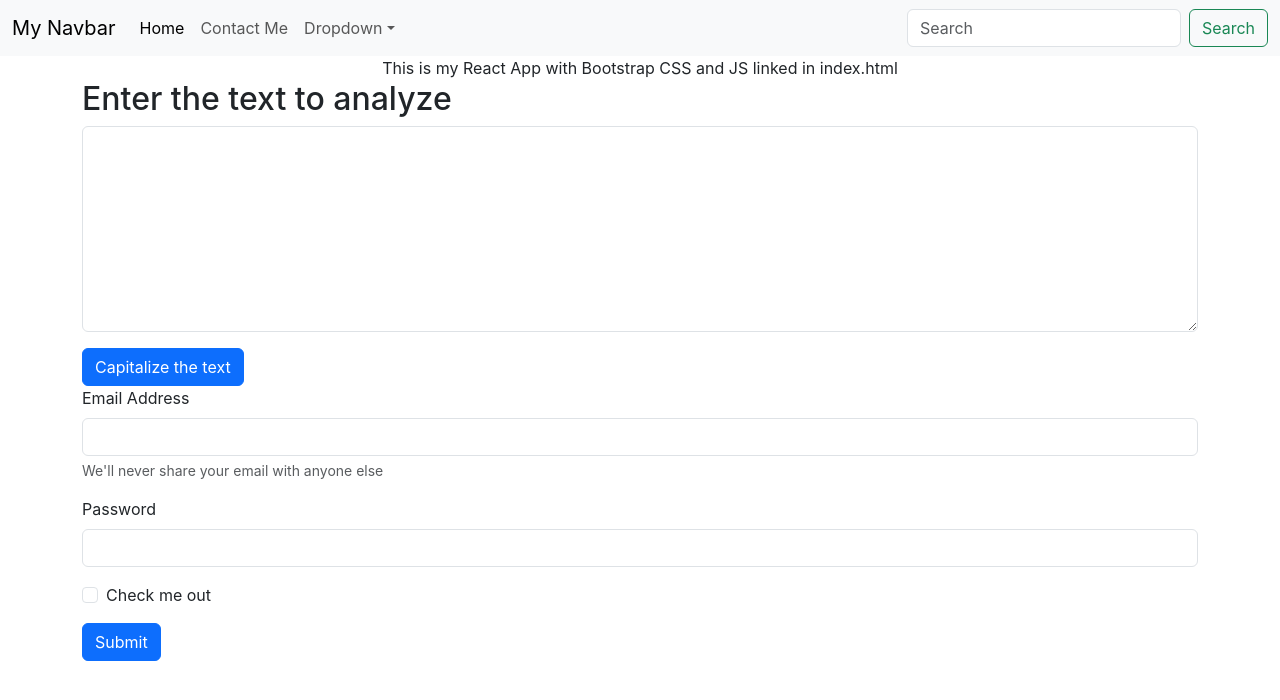
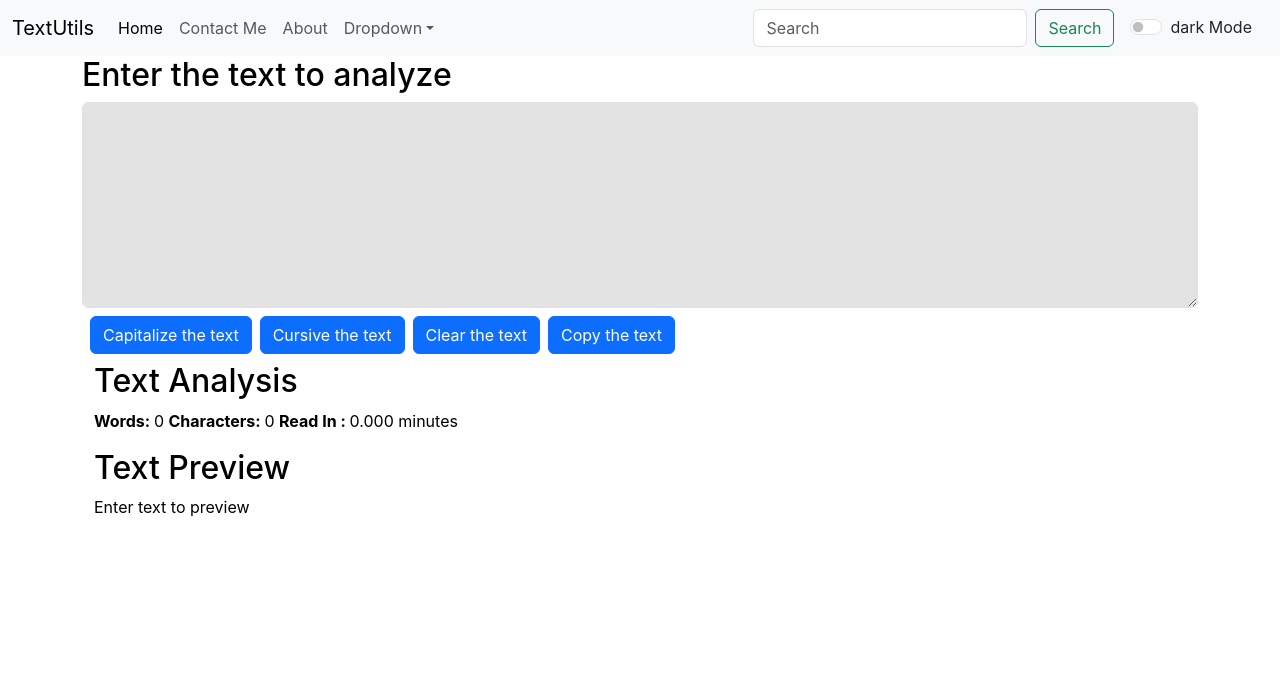
Before and after one commit to Manavi-Arora/TextUtility-ReactApp, a React (Create React App) app: page / in a window 1280 px wide. Shown: the top 700 px of the page. Built offline with nearby package versions, Linux system fonts and the light colour scheme.

Commit message:
Final code

```diff
--- a/src/App.js
+++ b/src/App.js
@@ -1,26 +1,38 @@
+import { useState } from "react";
 import "./App.css";
 import Navbar from "./components/Navbar";
-import TextForm from './components/TextForm';
+//import TextForm from './components/TextForm';
 import TextArea from './components/TextArea';
-
+// import About from './components/About';
 
 function App() {
+  const [mode,setmode] = useState('light');
+  const toggleMode = () => {
+    if(mode === 'light'){
+      setmode('dark');
+      document.body.style.backgroundColor = "#060648";
+    }
+    else{
+      setmode('light');
+      document.body.style.backgroundColor =" white";
+    }
+  }
   return (
     <>
-      <Navbar title ="My Navbar" home="Home" about ="About" contact ="Contact Me" />    {/* Navbar Component imported externally */}
+      <Navbar title ="TextUtils" home="Home" about ="About" contact ="Contact Me" mode = {mode} toggle = {toggleMode}/>    {/* Navbar Component imported externally */}
 
-      <div className="App">
+      {/* <div className="App">
        This is my React App with Bootstrap CSS and JS linked in index.html
+      </div> */}
+
+      <div className="container">
+      <TextArea heading="Enter the text to analyze"  mode = {mode}/>
       </div>
 
       <div className="container">
-      <TextArea heading="Enter the text to analyze"/>
-      <button className="btn btn-primary">Capitalize the text</button>
+      {/* <TextForm email="Email Address" text="We'll never share your email with anyone else" pass ="Password" checkbox = "Check me out" submit = "Submit" /> */}
       </div>
-
-      <div className="container">
-      <TextForm email="Email Address" text="We'll never share your email with anyone else" pass ="Password" checkbox = "Check me out" submit = "Submit" />
-      </div>
+      {/* <About/> */}
     </>
   );
 }
--- /dev/null
+++ b/src/components/About.js
@@ -0,0 +1,73 @@
+import React, { useState } from 'react'
+
+export default function About() {
+    const [myStyle, setMyStyle] = useState({
+        color : 'blue',
+        backgroundColor : 'lightBlue',
+        padding : 10
+    })
+    const [btnText, setBtnText] = useState("Dark Mode")
+    const ToggleSwitch = () =>{
+        if(myStyle.color === 'blue'){
+            setMyStyle({
+                color : 'white',
+                backgroundColor : 'black',
+                padding : 10
+            })
+            setBtnText("Light Mode")
+        }
+        else{
+            setMyStyle({
+                color : 'blue',
+                backgroundColor : 'lightblue',
+                padding : 10
+                })
+                setBtnText("Dark Mode")
+            }
+    }
+
+  return (
+    <div className="container my-2" style={myStyle}>
+        <h1>About Page</h1>
+        <div className="accordion" id="accordionExample">
+        <div className="accordion-item">
+            <h2 className="accordion-header">
+            <button className="accordion-button" type="button" data-bs-toggle="collapse" data-bs-target="#collapseOne" aria-expanded="true" aria-controls="collapseOne">
+                Accordion Item #1
+            </button>
+            </h2>
+            <div id="collapseOne" className="accordion-collapse collapse show" data-bs-parent="#accordionExample">
+            <div className="accordion-body">
+                <strong>This is the first item's accordion body.</strong> It is shown by default, until the collapse plugin adds the appropriate classes that we use to style each element. These classes control the overall appearance, as well as the showing and hiding via CSS transitions. You can modify any of this with custom CSS or overriding our default variables. It's also worth noting that just about any HTML can go within the <code>.accordion-body</code>, though the transition does limit overflow.
+            </div>
+            </div>
+        </div>
+        <div className="accordion-item">
+            <h2 className="accordion-header">
+            <button className="accordion-button collapsed" type="button" data-bs-toggle="collapse" data-bs-target="#collapseTwo" aria-expanded="false" aria-controls="collapseTwo">
+                Accordion Item #2
+            </button>
+            </h2>
+            <div id="collapseTwo" className="accordion-collapse collapse" data-bs-parent="#accordionExample">
+            <div className="accordion-body">
+                <strong>This is the second item's accordion body.</strong> It is hidden by default, until the collapse plugin adds the appropriate classes that we use to style each element. These classes control the overall appearance, as well as the showing and hiding via CSS transitions. You can modify any of this with custom CSS or overriding our default variables. It's also worth noting that just about any HTML can go within the <code>.accordion-body</code>, though the transition does limit overflow.
+            </div>
+            </div>
+        </div>
+        <div className="accordion-item">
+            <h2 className="accordion-header">
+            <button className="accordion-button collapsed" type="button" data-bs-toggle="collapse" data-bs-target="#collapseThree" aria-expanded="false" aria-controls="collapseThree">
+                Accordion Item #3
+            </button>
+            </h2>
+            <div id="collapseThree" className="accordion-collapse collapse" data-bs-parent="#accordionExample">
+            <div className="accordion-body">
+                <strong>This is the third item's accordion body.</strong> It is hidden by default, until the collapse plugin adds the appropriate classes that we use to style each element. These classes control the overall appearance, as well as the showing and hiding via CSS transitions. You can modify any of this with custom CSS or overriding our default variables. It's also worth noting that just about any HTML can go within the <code>.accordion-body</code>, though the transition does limit overflow.
+            </div>
+            </div>
+        </div>
+        </div>
+        <button className='btn btn-primary my-3' onClick={ToggleSwitch}>{btnText}</button>
+    </div>
+  )
+}
--- a/src/components/Navbar.js
+++ b/src/components/Navbar.js
@@ -1,10 +1,10 @@
 import React from 'react'
+//import About from './About';
 import PropTypes from 'prop-types'
-
 
 export default function Navbar(props) {
   return (
-    <nav className="navbar navbar-expand-lg bg-body-tertiary">
+    <nav className={`navbar navbar-expand-lg navbar-${props.mode} bg-${props.mode}`}>
     <div className="container-fluid">
       <a className="navbar-brand" href="/">{props.title}</a>
       <button className="navbar-toggler" type="button" data-bs-toggle="collapse" data-bs-target="#navbarSupportedContent" aria-controls="navbarSupportedContent" aria-expanded="false" aria-label="Toggle navigation">
@@ -18,6 +18,9 @@ export default function Navbar(props) {
           <li className="nav-item">
             <a className="nav-link" href="/">{props.contact}</a>
           </li>
+          <li className="nav-item">
+            <a className="nav-link" href="</About>">{props.about}</a>
+          </li>
           <li className="nav-item dropdown">
             <a className="nav-link dropdown-toggle" href="/" role="button" data-bs-toggle="dropdown" aria-expanded="false">
               Dropdown
@@ -25,7 +28,6 @@ export default function Navbar(props) {
             <ul className="dropdown-menu">
               <li><a className="dropdown-item" href="/">1</a></li>
               <li><a className="dropdown-item" href="/">2</a></li>
-              <li><hr className="dropdown-divider"/></li>
               <li><a className="dropdown-item" href="/">3</a></li>
             </ul>
           </li>
@@ -34,6 +36,11 @@ export default function Navbar(props) {
           <input className="form-control me-2" type="search" placeholder="Search" aria-label="Search"/>
           <button className="btn btn-outline-success" type="submit">Search</button>
         </form>
+        <div className={`form-check form-switch mx-3 text-${props.mode === 'dark'?'light':'dark'}`} onClick={props.toggle}>
+          <input className="form-check-input" type="checkbox" role="switch" id="flexSwitchCheckDefault"/>
+          <label className="form-check-label" htmlFor="flexSwitchCheckDefault">{`${props.mode === 'dark'?'light':'dark'} Mode`}</label>
+        </div>
+
       </div>
     </div>
   </nav>
@@ -46,11 +53,12 @@ export default function Navbar(props) {
 Navbar.propTypes = {
     title: PropTypes.string.isRequired,       /* Required field i.e need to be either passed or either set by default props otherwise error occurs */
     home: PropTypes.string,
-    contact: PropTypes.string}
+    contact: PropTypes.string
+}
 
 /* If props are not send in App.js default props are to be set */
 Navbar.defaultProps = {
-    title: 'My App',
+    title: 'My Title',
     home : 'My home',
     contact: 'Contact Us'
 }
--- a/src/components/TextArea.js
+++ b/src/components/TextArea.js
@@ -1,15 +1,50 @@
-import React from "react";
+import React, { useState } from "react";
 
 export default function TextArea(props) {
+  const HandleOnchange = (event) =>{
+    console.log("on change clicked");
+    setText(event.target.value)
+  }
+  const HandleUpClick = () =>{
+    console.log("Button clicked");
+    setText(text.toUpperCase());
+  }
+
+  const HandleLoClick = () =>{
+    setText(text.toLowerCase());
+  }
+  const copyToClipboard = () => {
+    navigator.clipboard.writeText(text);
+  };
+
+  const HandleClrClick = () =>{
+    setText("");
+  }
+  const [text, setText] = useState("")
+ // setText("New text");
   return (
     <>
-      <div className="mb-3">
+      <div className="mb-3" style={{color : props.mode === 'dark'?"white":"black"}}>
         <h2>{props.heading}</h2>
         <textarea
+          style={{backgroundColor : props.mode === 'dark'?"#d5f5ff":"#e3e3e3"}}
+          value = {text}
+          onChange={HandleOnchange}
           className="form-control"
           id="exampleFormControlTextarea1"
           rows="8"
+          columns = "5"
         ></textarea>
+        <button className="btn btn-primary my-2 mx-2" onClick={HandleUpClick}>Capitalize the text</button>
+        <button className="btn btn-primary my-2 " onClick={HandleLoClick}>Cursive the text</button>
+        <button className="btn btn-primary my-2 mx-2" onClick={HandleClrClick}>Clear the text</button>
+        <button className="btn btn-primary my-2" onClick={copyToClipboard}>Copy the text</button>
+        <div className="container">
+          <h2>Text Analysis</h2>
+          <p><b>Words: </b>{text.length>0 ?text.split(" ").length:0} <b>Characters: </b>{text.length} <b>Read In : </b>{text.length>0 ? 0.008 * text.split(" ").length : "0.000"} minutes</p>
+          <h2>Text Preview</h2>
+          <p>{text.length > 0 ?text:"Enter text to preview"}</p>
+        </div>
       </div>
     </>
   );
--- a/src/components/TextForm.js
+++ b/src/components/TextForm.js
@@ -18,5 +18,5 @@ export default function TextForm(props) {
   </div>
   <button type="submit" className="btn btn-primary">{props.submit}</button>
 </form>
-  )
+  );
 }
```
